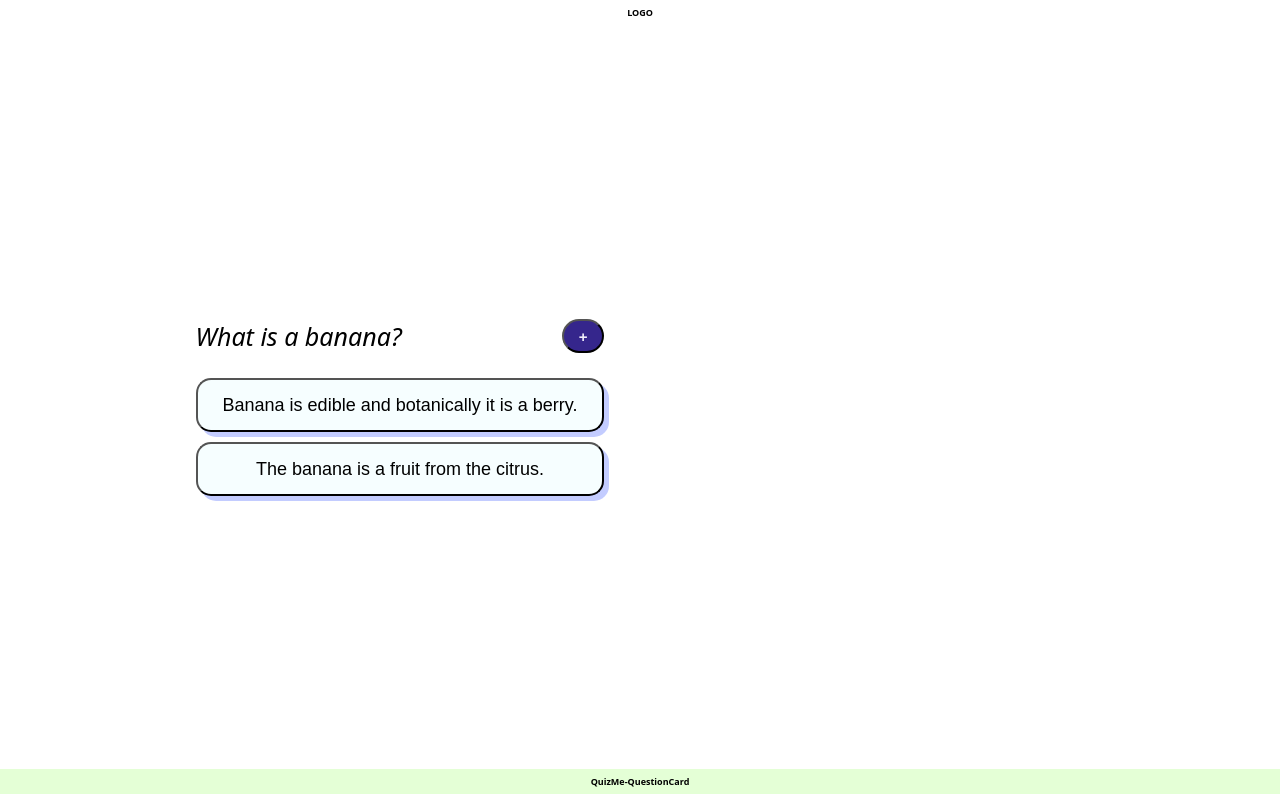
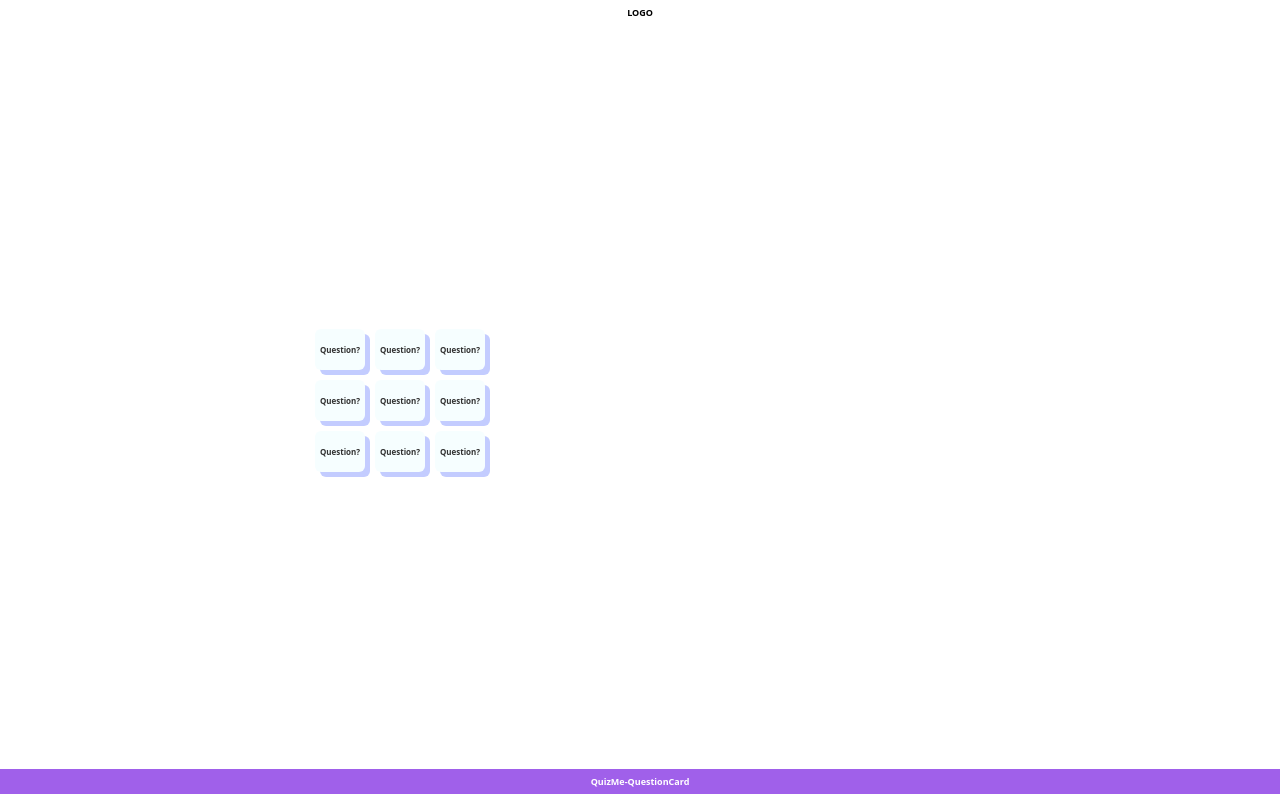
Before and after one commit to abieber1408/capstone-project, a Next.js app: page / in a window 1280 px wide. Built offline with nearby package versions, Linux system fonts and the light colour scheme.

Commit message:
Create Buttons, Link with AnswerQuestionCard

```diff
--- a/components/AnswerQuestionCard/ChangeAnswerQuestion.js
+++ b/components/AnswerQuestionCard/ChangeAnswerQuestion.js
@@ -1,23 +1,27 @@
 import { useState } from "react";
 import styled from "styled-components";
 import { subjects } from "../../lib/subjects";
+import Link from "next/link";
+import { useRouter } from "next/router";
 
+export default function Quiz ({data, id}) {
+  const [currentQuestion, setCurrentQuestion] = useState(id);
 
-
-export default function Quiz () {
-  const [currentQuestion, setCurrentQuestion] = useState(0);
   const [showAnswer, setShowAnswer] = useState(false);
   const [userAnswer, setUserAnswer] = useState(null);
-const handleAnswerClick = (answer) => {
+  const router = useRouter();
+  const handleAnswerClick = (answer) => {
   setUserAnswer(answer);
   setShowAnswer(true);
 };
 
-const handleNextQuestionClick = () => {
+/*const handleNextQuestionClick = () => {
   setShowAnswer(false);
   setUserAnswer(null);
-  setCurrentQuestion(currentQuestion<subjects.length-1?  currentQuestion+ 1 : currentQuestion );
-};
+  setCurrentQuestion(currentQuestion < subjects.length - 1 ? currentQuestion + 1 : currentQuestion);
+  router.push(`/question/${currentQuestion}`)
+  console.log(typeof currentQuestion);
+};*/
 
 const handleResetQuizClick = () => {
   setShowAnswer(false);
@@ -28,22 +32,22 @@ const handleResetQuizClick = () => {
 return (
   <div>
 
-    {subjects && (
+    {data && (
       <div>
-        <p>{subjects[currentQuestion].question} <ButtonNextQuestion onClick={handleNextQuestionClick}>+</ButtonNextQuestion></p>
+        <p>{data.question} <ButtonNextQuestion href= "/" as = {Link}>-</ButtonNextQuestion></p>
 
         <div>
-          <StyledButton onClick={() => handleAnswerClick(subjects[currentQuestion].answer1)}>
-            {subjects[currentQuestion].answer1}
+          <StyledButton onClick={() => handleAnswerClick(data.answer1)}>
+            {data.answer1}
           </StyledButton>
-          <StyledButton onClick={() => handleAnswerClick(subjects[currentQuestion].answer2)}>
-            {subjects[currentQuestion].answer2}
+          <StyledButton onClick={() => handleAnswerClick(data.answer2)}>
+            {data.answer2}
           </StyledButton>
         </div>
         {showAnswer && (
           <div>
 
-            {userAnswer === subjects[currentQuestion].correctAnswer ? (
+            {userAnswer === data.correctAnswer ? (
               <p>Right!!</p>
             ) : (
               <p>False!</p>
@@ -79,7 +83,7 @@ export const ButtonNextQuestion = styled.button`
   color: #efedfa;
   font-size: 15px;
   font-weight: bold;
-  cursor: alias ;
+  cursor: w-resize;
   float: right;
 
 
--- a/components/AnswerQuestionCard/index.js
+++ b/components/AnswerQuestionCard/index.js
@@ -1,6 +1,6 @@
 import { useState } from "react";
 import styled from "styled-components";
-import ChangeQuestion from "./ChangeAnswerQuestion";
+
 
 
 
@@ -47,7 +47,7 @@ export const StyledButton = styled.button`
   display: flex;
   justify-content: center;
   align-items: center;
-  padding: 15px;
+  padding: 16px;
   width: justify-center;
   max-height: 40px;
   background-color: #F6FEFF;
--- a/components/Footing/index.js
+++ b/components/Footing/index.js
@@ -10,8 +10,9 @@ const Footing = styled.h1`
   bottom: 0;
   width: 100%;
   height: 25px; /* set the height of the footer */
-  background-color: #e4ffd6;
+  background-color: #A060EA;
   text-align: center;
   left: 0;
+  color: #FFFFFF;
 `;
 export default Footing;
--- a/components/QuestionButtons/index.js
+++ b/components/QuestionButtons/index.js
@@ -1 +1,54 @@
+
+import Link from "next/link";
 import styled from "styled-components";
+
+
+export default function  ButtonGrid ( ) {
+    const handleButtonClick = (buttonIndex) => {
+
+      console.log(`Button ${buttonIndex + 1} clicked!`);
+    };
+
+    return (
+
+            <StyledButtonGrid>
+            {[...Array(9)].map((_, index) => (
+                <Link key={index} href= {`/question/${index}`}>Question?
+            </Link>
+            ))}
+            </StyledButtonGrid>
+
+    );
+};
+
+const StyledButtonGrid = styled.div`
+  display: grid;
+  grid-template-columns: repeat(3, 1fr);
+  grid-gap: 10px;
+  padding: 20px;
+
+  a {
+    display: flex;
+    justify-content: center;
+    align-items: center;
+    background-color: #F6FEFF;
+    color: #333;
+    font-size: 8px;
+    font-weight: bold;
+    max-height: 45px;
+    width: 50px;
+    text-decoration: none;
+    border-radius: 6px;
+    padding: 15px;
+    margin-block:0px;
+    transition: all 0.40s ease-in-out;
+    box-shadow: 5px 5px 0px RGBA(138,156,255,0.51);
+
+
+    &:hover {
+      background-color: #35268c;
+      color: #efedfa;
+      transform: translateY(-2px);
+    }
+  }
+`;
--- a/pages/index.js
+++ b/pages/index.js
@@ -3,16 +3,22 @@ import AnswerQuestion from "../components/AnswerQuestionCard";
 import Heading from "../components/Heading";
 import { subjects } from "../lib/subjects";
 import Footing from "../components/Footing";
+import TitleList from "../components/QuestionButtons/index";
 
 import Quiz from "../components/AnswerQuestionCard/ChangeAnswerQuestion";
 
+
 export default function Home() {
-  const currentQuestion = subjects[0];
+
+
+
   return (
     <>
       <Heading>LOGO</Heading>
-        <Quiz/>
+
+
       <Footing>QuizMe-QuestionCard</Footing>
+      <TitleList/>
 
       </>
   );
```
Also changed, not shown: pages/question/[id].js (added, +15 -0 lines).
